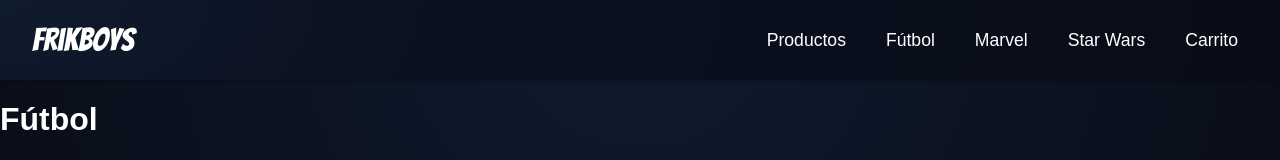
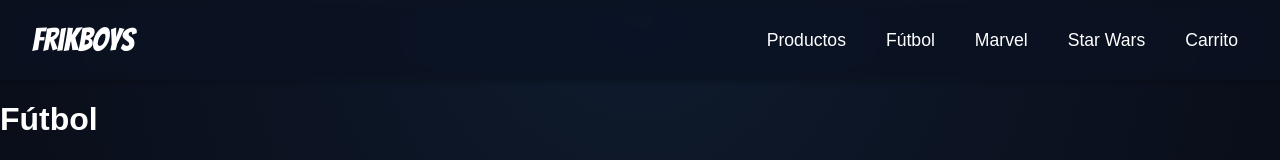
Before and after one commit to EthanGF7/FrikBoys, a website: page public/HTML/PagFutbol.html in a window 1280 px wide. Shown: the top 160 px of the page. Drawn offline with Linux system fonts and the light colour scheme.

Commit message:
Arreglo header

```diff
--- a/public/CSS/style.css
+++ b/public/CSS/style.css
@@ -9,7 +9,8 @@ body {
 
 /* --- encabezado / Barra de Navegación Principal --- */
 .main-encabezado {
-    background: radial-gradient(1200px 600px at 0% 0%, #0f1b2e 0%, #0b1120 35%, #0a0f1e 60%, #090d18 100%);
+    background-color: rgba(12, 18, 30, 0.75);
+    backdrop-filter: saturate(180%) blur(8px);
     padding: 1rem 2rem;
     color: white;
     display: flex;
```
